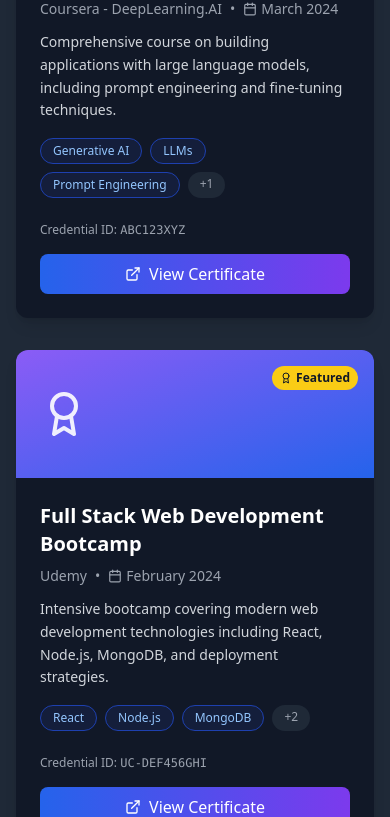
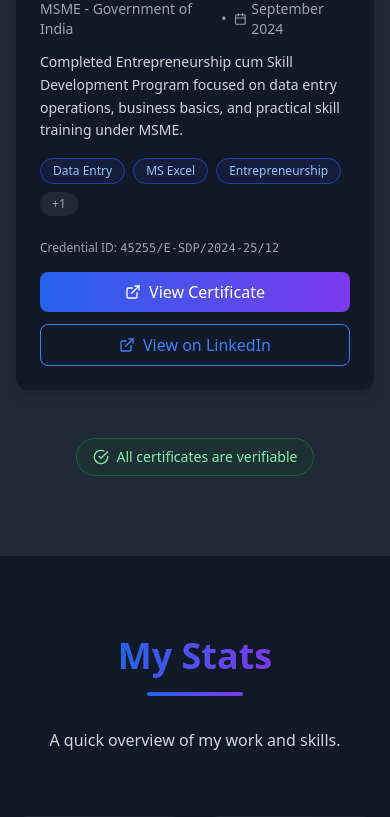
Before and after one commit to Ayushbangwal/Portfolio-website, a React (Create React App) app: page / in a window 390 px wide. Shown: the part 4705-5522 px from the top of the page. Built offline with nearby package versions, Linux system fonts and the light colour scheme; the HTML template or start-up script is replaced by a standard one.

Commit message:
Fixed certificates UI, card width, LinkedIn link, and removed warnings

```diff
--- a/src/components/Certificates.js
+++ b/src/components/Certificates.js
@@ -1,75 +1,22 @@
 import React from 'react';
 import { motion } from 'framer-motion';
 import { Award, Calendar, ExternalLink, CheckCircle } from 'lucide-react';
+import cer1 from "../assets/cer1.pdf";
 
 const Certificates = () => {
   const certificates = [
-    {
-      id: 1,
-      title: 'Generative AI with Large Language Models',
-      issuer: 'Coursera - DeepLearning.AI',
-      date: 'March 2024',
-      credentialId: 'ABC123XYZ',
-      certificateUrl: 'https://coursera.org/verify/ABC123XYZ',
-      description: 'Comprehensive course on building applications with large language models, including prompt engineering and fine-tuning techniques.',
-      skills: ['Generative AI', 'LLMs', 'Prompt Engineering', 'Fine-tuning'],
-      featured: true
-    },
-    {
-      id: 2,
-      title: 'Full Stack Web Development Bootcamp',
-      issuer: 'Udemy',
-      date: 'February 2024',
-      credentialId: 'UC-DEF456GHI',
-      certificateUrl: 'https://ude.my/UC-DEF456GHI',
-      description: 'Intensive bootcamp covering modern web development technologies including React, Node.js, MongoDB, and deployment strategies.',
-      skills: ['React', 'Node.js', 'MongoDB', 'Express', 'REST APIs'],
-      featured: true
-    },
-    {
-      id: 3,
-      title: 'Python for Data Science and Machine Learning',
-      issuer: 'Udemy',
-      date: 'January 2024',
-      credentialId: 'UC-JKL789MNO',
-      certificateUrl: 'https://ude.my/UC-JKL789MNO',
-      description: 'Complete Python programming course with focus on data analysis, visualization, and machine learning fundamentals.',
-      skills: ['Python', 'NumPy', 'Pandas', 'Matplotlib', 'Scikit-learn'],
-      featured: false
-    },
-    {
-      id: 4,
-      title: 'AWS Cloud Practitioner',
-      issuer: 'Amazon Web Services',
-      date: 'December 2023',
-      credentialId: 'AWS-CP-PQR456STU',
-      certificateUrl: 'https://aws.amazon.com/verification/PQR456STU',
-      description: 'Foundational understanding of AWS cloud services, architecture, and best practices for cloud computing.',
-      skills: ['AWS', 'Cloud Computing', 'S3', 'EC2', 'Lambda'],
-      featured: false
-    },
-    {
-      id: 5,
-      title: 'React - The Complete Guide',
-      issuer: 'Udemy',
-      date: 'November 2023',
-      credentialId: 'UC-VWX789YZA',
-      certificateUrl: 'https://ude.my/UC-VWX789YZA',
-      description: 'In-depth React course covering hooks, context, Redux, Next.js, and advanced React patterns.',
-      skills: ['React', 'Redux', 'Next.js', 'React Hooks', 'Context API'],
-      featured: false
-    },
-    {
-      id: 6,
-      title: 'JavaScript Algorithms and Data Structures',
-      issuer: 'freeCodeCamp',
-      date: 'October 2023',
-      credentialId: 'FCC-BCD123EFG',
-      certificateUrl: 'https://freecodecamp.org/certification/BCD123EFG',
-      description: 'Mastered fundamental algorithms, data structures, and problem-solving techniques in JavaScript.',
-      skills: ['JavaScript', 'Algorithms', 'Data Structures', 'Problem Solving'],
-      featured: false
-    }
+  {
+    id: 1,
+    title: "Entrepreneurship cum Skill Development Program",
+    issuer: "MSME - Government of India",
+    date: "September 2024",
+    credentialId: "45255/E-SDP/2024-25/12",
+    certificateUrl: cer1,
+    description: "Completed Entrepreneurship cum Skill Development Program focused on data entry operations, business basics, and practical skill training under MSME.",
+    skills: ["Data Entry", "MS Excel", "Entrepreneurship", "Business Skills"],
+    featured: true,
+    linkedin: "https://www.linkedin.com/posts/ayush-bangwal-a1412a323_activity-7317849364016607233-eMhj?utm_source=social_share_send&utm_medium=member_desktop_web&rcm=ACoAAFG15zABG77lUmmdl0dsJtNydUpCsXeBYVI"
+  }
   ];
 
   const containerVariants = {
@@ -103,7 +50,8 @@ const Certificates = () => {
           y: -8,
           boxShadow: '0 20px 40px rgba(0,0,0,0.15)'
         }}
-        className="bg-white dark:bg-gray-900 rounded-xl shadow-lg overflow-hidden hover:shadow-2xl transition-all duration-300 group"
+       className="bg-white dark:bg-gray-900 rounded-xl shadow-lg overflow-hidden max-w-md hover:shadow-2xl transition-all duration-300 group"
+
       >
         {/* Certificate Header */}
         <div className={`relative h-32 bg-gradient-to-br ${
@@ -120,7 +68,9 @@ const Certificates = () => {
             )}
           </div>
           <div className="flex items-center h-full">
-            <Award className="w-12 h-12 text-white opacity-90" />
+            <motion.div whileHover={{ rotate: 10 }}>
+  <Award className="w-12 h-12 text-white opacity-90" />
+</motion.div>
           </div>
         </div>
 
@@ -148,8 +98,7 @@ const Certificates = () => {
             {certificate.skills.slice(0, 3).map((skill, index) => (
               <span
                 key={index}
-                className="px-3 py-1 bg-primary-50 dark:bg-primary-900/20 text-primary-700 dark:text-primary-300 text-xs rounded-full border border-primary-200 dark:border-primary-800"
-              >
+              className="px-3 py-1 bg-primary-50 dark:bg-primary-900/20 text-primary-700 dark:text-primary-300 text-xs rounded-full border border-primary-200 dark:border-primary-800 hover:scale-105 hover:shadow-md transition-all">
                 {skill}
               </span>
             ))}
@@ -168,6 +117,7 @@ const Certificates = () => {
           </div>
 
           {/* View Certificate Button */}
+
           <motion.a
             whileHover={{ scale: 1.02 }}
             whileTap={{ scale: 0.98 }}
@@ -179,6 +129,18 @@ const Certificates = () => {
             <ExternalLink size={16} />
             View Certificate
           </motion.a>
+          {/* 🔥 ADD THIS BELOW */}
+{certificate.linkedin && (
+  <a
+    href={certificate.linkedin}
+    target="_blank"
+    rel="noopener noreferrer"
+    className="mt-3 w-full flex items-center justify-center gap-2 px-4 py-2 border border-primary-500 text-primary-500 rounded-lg hover:bg-primary-500 hover:text-white transition-all duration-300"
+  >
+    <ExternalLink size={16} />
+    View on LinkedIn
+  </a>
+)}
         </div>
       </motion.div>
     );
@@ -194,6 +156,7 @@ const Certificates = () => {
           whileInView="visible"
           viewport={{ once: true }}
           className="text-center mb-16"
+
         >
           <motion.h2
             variants={itemVariants}
@@ -221,7 +184,7 @@ const Certificates = () => {
           initial="hidden"
           whileInView="visible"
           viewport={{ once: true }}
-          className="grid md:grid-cols-2 gap-8 mb-12"
+          className="flex justify-center"
         >
           {certificates.filter(cert => cert.featured).map((certificate) => (
             <CertificateCard key={certificate.id} certificate={certificate} />
```
Also changed, not shown: 1 other file (tests, documents, lock files or other folders).
